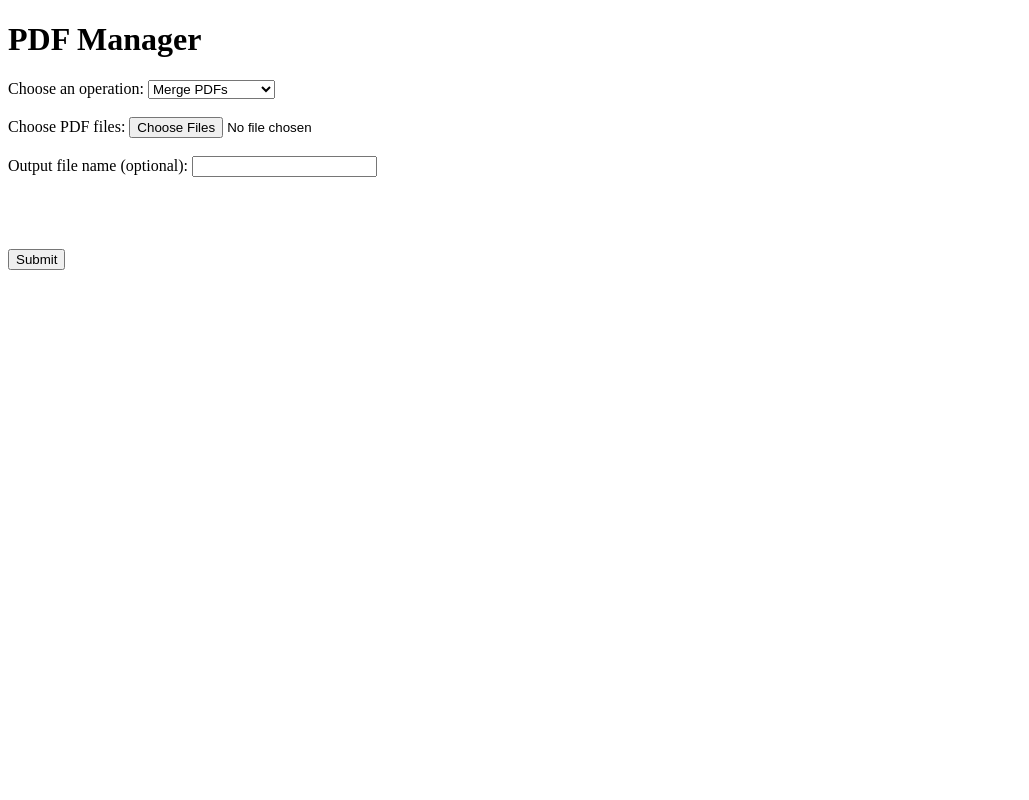
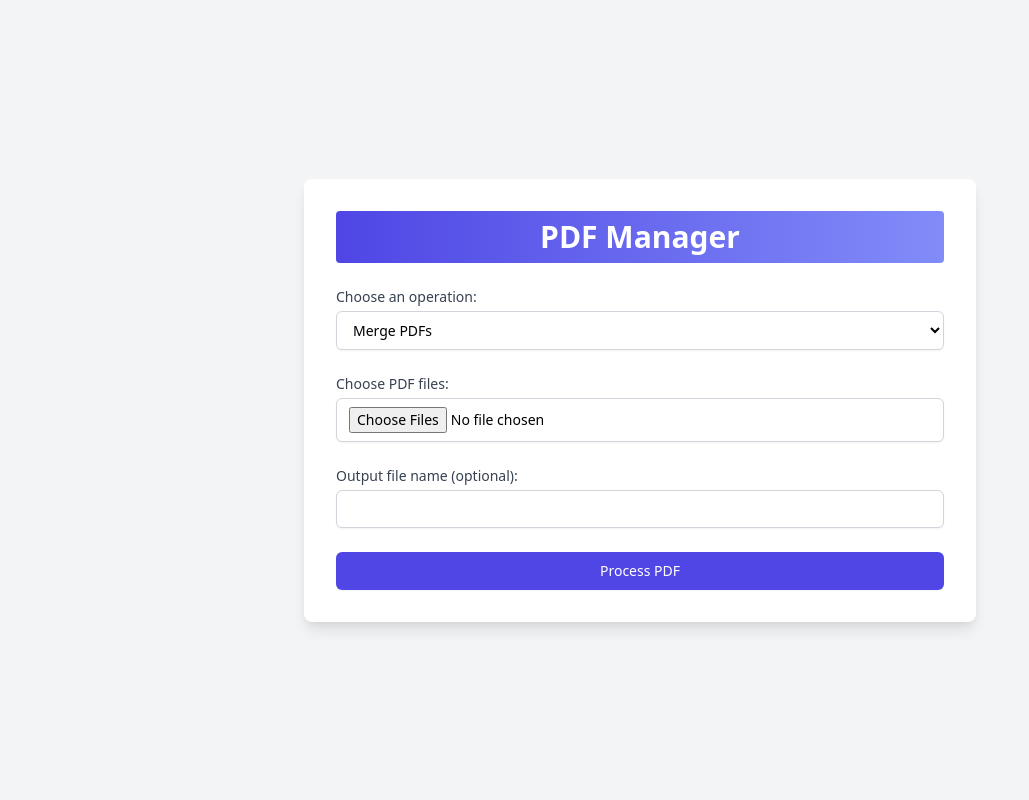
Before and after one commit to mihir0209/file-handling-django, a Django app: page / in a window 1280 px wide. Shown: the whole page, without its empty margins (0-1029 px from the left). Run offline with Django 4.2, Linux system fonts and the light colour scheme; some libraries are stand-ins or nearby versions.

Commit message:
normal commit

```diff
--- a/pdf_app/templates/pdf_manager.html
+++ b/pdf_app/templates/pdf_manager.html
@@ -1,43 +1,27 @@
 <!DOCTYPE html>
-<html>
+<html lang="en">
 <head>
+    <meta charset="UTF-8">
+    <meta name="viewport" content="width=device-width, initial-scale=1.0">
     <title>PDF Manager</title>
-    <script>
-        function showOptions() {
-            // Get selected operation
-            var operation = document.getElementById("operation").value;
-
-            // Hide all optional fields
-            document.getElementById("password_field").style.display = 'none';
-            document.getElementById("page_order_field").style.display = 'none';
-            document.getElementById("rotation_field").style.display = 'none';
-            document.getElementById("metadata_field").style.display = 'none';
-
-            // Show fields based on selected operation
-            if (operation === 'encrypt' || operation === 'decrypt') {
-                document.getElementById("password_field").style.display = 'block';
+    <link href="https://cdnjs.cloudflare.com/ajax/libs/tailwindcss/2.2.19/tailwind.min.css" rel="stylesheet">
+    <script src="https://cdnjs.cloudflare.com/ajax/libs/alpinejs/2.3.0/alpine.js" defer></script>
+    <style>
+        .gradient-bg {
+            background: linear-gradient(90deg, #4f46e5, #818cf8);
         }
-            if (operation === 'rearrange_pages') {
-                document.getElementById("page_order_field").style.display = 'block';
-            }
-            if (operation === 'rotate_pages') {
-                document.getElementById("rotation_field").style.display = 'block';
-            }
-            if (operation === 'add_metadata') {
-                document.getElementById("metadata_field").style.display = 'block';
-            }
-        }
-
-        window.onload = showOptions;
-    </script>
+    </style>
 </head>
-<body>
-    <h1>PDF Manager</h1>
-    <form method="POST" enctype="multipart/form-data">
+<body class="bg-gray-100 font-sans" x-data="{ operation: 'merge' }">
+    <div class="min-h-screen flex items-center justify-center">
+        <div class="bg-white p-8 rounded-lg shadow-lg w-full max-w-2xl">
+            <h1 class="text-3xl font-bold mb-6 text-center gradient-bg text-white py-2 rounded">PDF Manager</h1>
+            <form method="POST" enctype="multipart/form-data" class="space-y-6">
                 {% csrf_token %}
 
-        <label for="operation">Choose an operation:</label>
-        <select name="operation" id="operation" onchange="showOptions()">
+                <div>
+                    <label for="operation" class="block text-sm font-medium text-gray-700">Choose an operation:</label>
+                    <select name="operation" id="operation" x-model="operation" class="mt-1 block w-full py-2 px-3 border border-gray-300 bg-white rounded-md shadow-sm focus:outline-none focus:ring-indigo-500 focus:border-indigo-500 sm:text-sm">
                         <option value="merge">Merge PDFs</option>
                         <option value="split">Split PDF</option>
                         <option value="extract_text">Extract Text</option>
@@ -50,55 +34,53 @@
                         <option value="add_metadata">Add Metadata</option>
                         <option value="optimize">Optimize PDF</option>
                     </select>
-
-        <br><br>
-
-        <label for="pdf_files">Choose PDF files:</label>
-        <input type="file" name="pdf_files" id="pdf_files" multiple>
-
-        <br><br>
-
-        <label for="output_file_name">Output file name (optional):</label>
-        <input type="text" name="output_file_name" id="output_file_name">
-
-        <br><br>
-
-        <!-- Password field (for encrypt/decrypt) -->
-        <div id="password_field" style="display:none;">
-            <label for="password">Password (if applicable):</label>
-            <input type="password" name="password" id="password">
                 </div>
 
-        <br>
-
-        <!-- Page order field (for rearrange pages) -->
-        <div id="page_order_field" style="display:none;">
-            <label for="page_order">Page Order (separated by space):</label>
-            <input type="text" name="page_order" id="page_order">
+                <div>
+                    <label for="pdf_files" class="block text-sm font-medium text-gray-700">Choose PDF files:</label>
+                    <input type="file" name="pdf_files" id="pdf_files" multiple class="mt-1 block w-full py-2 px-3 border border-gray-300 bg-white rounded-md shadow-sm focus:outline-none focus:ring-indigo-500 focus:border-indigo-500 sm:text-sm">
                 </div>
 
-        <br>
-
-        <!-- Rotation angle field (for rotate pages) -->
-        <div id="rotation_field" style="display:none;">
-            <label for="rotation">Rotation angle (in degrees):</label>
-            <input type="number" name="rotation" id="rotation">
+                <!-- Conditional display of Output File Name -->
+                <div x-show="!(operation === 'split' || operation === 'extract_text' || operation === 'extract_images')">
+                    <label for="output_file_name" class="block text-sm font-medium text-gray-700">Output file name (optional):</label>
+                    <input type="text" name="output_file_name" id="output_file_name" class="mt-1 block w-full py-2 px-3 border border-gray-300 bg-white rounded-md shadow-sm focus:outline-none focus:ring-indigo-500 focus:border-indigo-500 sm:text-sm">
                 </div>
 
-        <br>
-
-        <!-- Metadata fields (for add metadata) -->
-        <div id="metadata_field" style="display:none;">
-            <label for="title">Title (for metadata):</label>
-            <input type="text" name="title" id="title">
-
-            <br><br>
-
-            <label for="author">Author (for metadata):</label>
-            <input type="text" name="author" id="author">
+                <!-- Password field for encryption or decryption -->
+                <div x-show="operation === 'encrypt' || operation === 'decrypt'">
+                    <label for="password" class="block text-sm font-medium text-gray-700">Password:</label>
+                    <input type="password" name="password" id="password" class="mt-1 block w-full py-2 px-3 border border-gray-300 bg-white rounded-md shadow-sm focus:outline-none focus:ring-indigo-500 focus:border-indigo-500 sm:text-sm">
                 </div>
 
-        <button type="submit">Submit</button>
+                <!-- Page order field for rearrange pages -->
+                <div x-show="operation === 'rearrange_pages'">
+                    <label for="page_order" class="block text-sm font-medium text-gray-700">Page Order (separated by space):</label>
+                    <input type="text" name="page_order" id="page_order" class="mt-1 block w-full py-2 px-3 border border-gray-300 bg-white rounded-md shadow-sm focus:outline-none focus:ring-indigo-500 focus:border-indigo-500 sm:text-sm">
+                </div>
+
+                <!-- Rotation angle field for rotate pages -->
+                <div x-show="operation === 'rotate_pages'">
+                    <label for="rotation" class="block text-sm font-medium text-gray-700">Rotation angle (in degrees):</label>
+                    <input type="number" name="rotation" id="rotation" class="mt-1 block w-full py-2 px-3 border border-gray-300 bg-white rounded-md shadow-sm focus:outline-none focus:ring-indigo-500 focus:border-indigo-500 sm:text-sm">
+                </div>
+
+                <!-- Metadata fields for adding metadata -->
+                <div x-show="operation === 'add_metadata'">
+                    <label for="title" class="block text-sm font-medium text-gray-700">Title (for metadata):</label>
+                    <input type="text" name="title" id="title" class="mt-1 block w-full py-2 px-3 border border-gray-300 bg-white rounded-md shadow-sm focus:outline-none focus:ring-indigo-500 focus:border-indigo-500 sm:text-sm">
+
+                    <label for="author" class="block text-sm font-medium text-gray-700 mt-4">Author (for metadata):</label>
+                    <input type="text" name="author" id="author" class="mt-1 block w-full py-2 px-3 border border-gray-300 bg-white rounded-md shadow-sm focus:outline-none focus:ring-indigo-500 focus:border-indigo-500 sm:text-sm">
+                </div>
+
+                <div>
+                    <button type="submit" class="w-full flex justify-center py-2 px-4 border border-transparent rounded-md shadow-sm text-sm font-medium text-white bg-indigo-600 hover:bg-indigo-700 focus:outline-none focus:ring-2 focus:ring-offset-2 focus:ring-indigo-500">
+                        Process PDF
+                    </button>
+                </div>
             </form>
+        </div>
+    </div>
 </body>
 </html>
--- a/pdf_app/views.py
+++ b/pdf_app/views.py
@@ -1,193 +1,180 @@
 from django.shortcuts import render
 from django.core.files.storage import FileSystemStorage
-from django.http import HttpResponse, JsonResponse
+from django.http import HttpResponse, FileResponse
 import PyPDF2
 import os
 import fitz
 import pdfplumber
+import zipfile
+import io
 
 def pdf_manager(request):
     if request.method == 'POST':
-        # Get the selected operation from the dropdown
         operation = request.POST.get('operation')
-
-        # Handle file upload
         uploaded_files = request.FILES.getlist('pdf_files')
         output_file_name = request.POST.get('output_file_name', 'output.pdf')
 
-        # Save uploaded files
         fs = FileSystemStorage()
         pdf_paths = []
         for uploaded_file in uploaded_files:
             filename = fs.save(uploaded_file.name, uploaded_file)
             pdf_paths.append(os.path.join(fs.location, filename))
 
-        # Initialize output path
-        output_path = ""
+        output_buffer = io.BytesIO()
 
-        # Perform action based on operation selection
         match operation:
             case 'merge':
-                output_path = os.path.join(fs.location, output_file_name)
-                merge_pdfs_helper(pdf_paths, output_path)
+                merge_pdfs_helper(pdf_paths, output_buffer)
+                response = FileResponse(output_buffer, as_attachment=True, filename=output_file_name)
 
             case 'split':
-                output_dir = os.path.join(fs.location, "split_output")
-                split_pdfs_helper(pdf_paths[0], output_dir)
+                zip_buffer = io.BytesIO()
+                split_pdfs_helper(pdf_paths[0], zip_buffer)
+                response = FileResponse(zip_buffer, as_attachment=True, filename='split_output.zip')
 
             case 'extract_text':
-                output_text_path = os.path.join(fs.location, "extracted_text.txt")
-                extract_text_helper(pdf_paths[0], output_text_path)
-                with open(output_text_path, 'r') as f:
-                    response = HttpResponse(f.read(), content_type='text/plain')
-                    response['Content-Disposition'] = f'attachment; filename="extracted_text.txt"'
-                    return response
+                extract_text_helper(pdf_paths[0], output_buffer)
+                response = FileResponse(output_buffer, as_attachment=True, filename='extracted_text.txt')
 
             case 'extract_images':
-                output_images_path = os.path.join(fs.location, "extracted_images")
-                extract_images_helper(pdf_paths[0], output_images_path)
+                zip_buffer = io.BytesIO()
+                extract_images_helper(pdf_paths[0], zip_buffer)
+                response = FileResponse(zip_buffer, as_attachment=True, filename='extracted_images.zip')
 
             case 'encrypt':
                 password = request.POST.get('password')
-                output_path = os.path.join(fs.location, output_file_name)
-                encrypt_pdf_helper(pdf_paths[0], output_path, password)
+                encrypt_pdf_helper(pdf_paths[0], output_buffer, password)
+                response = FileResponse(output_buffer, as_attachment=True, filename=output_file_name)
 
             case 'decrypt':
                 password = request.POST.get('password')
-                output_path = os.path.join(fs.location, output_file_name)
-                decrypt_pdf_helper(pdf_paths[0], output_path, password)
+                decrypt_pdf_helper(pdf_paths[0], output_buffer, password)
+                response = FileResponse(output_buffer, as_attachment=True, filename=output_file_name)
 
             case 'rearrange_pages':
                 page_order = list(map(int, request.POST.get('page_order').split()))
-                output_path = os.path.join(fs.location, output_file_name)
-                rearrange_pages_helper(pdf_paths[0], output_path, page_order)
+                rearrange_pages_helper(pdf_paths[0], output_buffer, page_order)
+                response = FileResponse(output_buffer, as_attachment=True, filename=output_file_name)
 
             case 'rotate_pages':
                 rotation = int(request.POST.get('rotation'))
-                output_path = os.path.join(fs.location, output_file_name)
-                rotate_pages_helper(pdf_paths[0], output_path, rotation)
+                rotate_pages_helper(pdf_paths[0], output_buffer, rotation)
+                response = FileResponse(output_buffer, as_attachment=True, filename=output_file_name)
 
             case 'read_metadata':
-
-                return HttpResponse(read_metadata_helper(pdf_paths[0]))
+                metadata = read_metadata_helper(pdf_paths[0])
+                response = HttpResponse(metadata, content_type='text/plain')
+                response['Content-Disposition'] = f'attachment; filename="metadata.txt"'
 
             case 'add_metadata':
                 title = request.POST.get('title')
                 author = request.POST.get('author')
-                output_path = os.path.join(fs.location, output_file_name)
-                add_metadata_helper(pdf_paths[0], output_path, title, author)
+                add_metadata_helper(pdf_paths[0], output_buffer, title, author)
+                response = FileResponse(output_buffer, as_attachment=True, filename=output_file_name)
 
             case 'optimize':
-                output_path = os.path.join(fs.location, output_file_name)
-                optimize_pdf_helper(pdf_paths[0], output_path)
+                optimize_pdf_helper(pdf_paths[0], output_buffer)
+                response = FileResponse(output_buffer, as_attachment=True, filename=output_file_name)
 
-        # Prepare file for download if applicable
-        if os.path.exists(output_path):
-            with open(output_path, 'rb') as f:
-                response = HttpResponse(f.read(), content_type='application/pdf')
-                response['Content-Disposition'] = f'attachment; filename="{output_file_name}"'
-                return response
+        # Clean up temporary files
+        for pdf_path in pdf_paths:
+            os.remove(pdf_path)
+
+        return response
 
     return render(request, 'pdf_manager.html')
 
-def merge_pdfs_helper(pdf_list, output_path):
+def merge_pdfs_helper(pdf_list, output_buffer):
     pdf_writer = PyPDF2.PdfWriter()
     for pdf in pdf_list:
         pdf_reader = PyPDF2.PdfReader(pdf)
+        for page in pdf_reader.pages:
+            pdf_writer.add_page(page)
+    pdf_writer.write(output_buffer)
+    output_buffer.seek(0)
+
+def split_pdfs_helper(pdf_path, zip_buffer):
+    pdf_reader = PyPDF2.PdfReader(pdf_path)
+    with zipfile.ZipFile(zip_buffer, 'w') as zf:
         for page_num in range(len(pdf_reader.pages)):
+            pdf_writer = PyPDF2.PdfWriter()
             pdf_writer.add_page(pdf_reader.pages[page_num])
-    with open(output_path, 'wb') as out:
-        pdf_writer.write(out)
+            page_buffer = io.BytesIO()
+            pdf_writer.write(page_buffer)
+            page_buffer.seek(0)
+            zf.writestr(f"page_{page_num + 1}.pdf", page_buffer.getvalue())
+    zip_buffer.seek(0)
 
-def split_pdfs_helper(pdf_path, output_dir):
-    os.makedirs(output_dir, exist_ok=True)
-    pdf_reader = PyPDF2.PdfReader(pdf_path)
-    for page_num in range(len(pdf_reader.pages)):
-        pdf_writer = PyPDF2.PdfWriter()
-        pdf_writer.add_page(pdf_reader.pages[page_num])
-        output_path = os.path.join(output_dir, f"page_{page_num + 1}.pdf")
-        with open(output_path, 'wb') as out:
-            pdf_writer.write(out)
-
-def extract_text_helper(pdf_path, output_text_path):
+def extract_text_helper(pdf_path, output_buffer):
     with pdfplumber.open(pdf_path) as pdf:
         full_text = '\n'.join(page.extract_text() for page in pdf.pages if page.extract_text())
-    with open(output_text_path, 'w') as out:
-        out.write(full_text)
+    output_buffer.write(full_text.encode())
+    output_buffer.seek(0)
 
-def extract_images_helper(pdf_path, output_images_path):
-    os.makedirs(output_images_path, exist_ok=True)
+def extract_images_helper(pdf_path, zip_buffer):
     doc = fitz.open(pdf_path)
-    for page in range(len(doc)):
-        images = doc.load_page(page).get_images(full=True)
-        for img_index, image in enumerate(images):
-            xref = image[0]
-            base_image = doc.extract_image(xref)
-            image_filename = os.path.join(output_images_path, f"image_{page + 1}_{img_index + 1}.{base_image['ext']}")
-            with open(image_filename, "wb") as f:
-                f.write(base_image["image"])
+    with zipfile.ZipFile(zip_buffer, 'w') as zf:
+        for page_num in range(len(doc)):
+            for img_index, img in enumerate(doc.get_page_images(page_num)):
+                xref = img[0]
+                base_image = doc.extract_image(xref)
+                image_bytes = base_image["image"]
+                zf.writestr(f"image_p{page_num + 1}_{img_index + 1}.{base_image['ext']}", image_bytes)
+    zip_buffer.seek(0)
 
-def encrypt_pdf_helper(input_pdf, output_pdf, password):
+def encrypt_pdf_helper(input_pdf, output_buffer, password):
+    pdf_reader = PyPDF2.PdfReader(input_pdf)
     pdf_writer = PyPDF2.PdfWriter()
-    pdf_reader = PyPDF2.PdfReader(input_pdf)
-    for page_num in range(len(pdf_reader.pages)):
-        pdf_writer.add_page(pdf_reader.pages[page_num])
-    pdf_writer.encrypt(user_pwd=password, use_128bit=True)
-    with open(output_pdf, 'wb') as out:
-        pdf_writer.write(out)
+    for page in pdf_reader.pages:
+        pdf_writer.add_page(page)
+    pdf_writer.encrypt(password)
+    pdf_writer.write(output_buffer)
+    output_buffer.seek(0)
 
-def decrypt_pdf_helper(input_pdf, output_pdf, password):
+def decrypt_pdf_helper(input_pdf, output_buffer, password):
     pdf_reader = PyPDF2.PdfReader(input_pdf)
     pdf_reader.decrypt(password)
     pdf_writer = PyPDF2.PdfWriter()
-    for page_num in range(len(pdf_reader.pages)):
-        pdf_writer.add_page(pdf_reader.pages[page_num])
-    with open(output_pdf, 'wb') as out:
-        pdf_writer.write(out)
+    for page in pdf_reader.pages:
+        pdf_writer.add_page(page)
+    pdf_writer.write(output_buffer)
+    output_buffer.seek(0)
 
-def rearrange_pages_helper(input_pdf, output_pdf, page_order):
+def rearrange_pages_helper(input_pdf, output_buffer, page_order):
     pdf_reader = PyPDF2.PdfReader(input_pdf)
     pdf_writer = PyPDF2.PdfWriter()
     for page_num in page_order:
-        pdf_writer.add_page(pdf_reader.pages[page_num])
-    with open(output_pdf, 'wb') as out:
-        pdf_writer.write(out)
+        pdf_writer.add_page(pdf_reader.pages[page_num - 1])
+    pdf_writer.write(output_buffer)
+    output_buffer.seek(0)
 
-def rotate_pages_helper(input_pdf, output_pdf, rotation):
+def rotate_pages_helper(input_pdf, output_buffer, rotation):
     pdf_reader = PyPDF2.PdfReader(input_pdf)
     pdf_writer = PyPDF2.PdfWriter()
-    for page_num in range(len(pdf_reader.pages)):
-        page = pdf_reader.pages[page_num]
+    for page in pdf_reader.pages:
         page.rotate(rotation)
         pdf_writer.add_page(page)
-    with open(output_pdf, 'wb') as out:
-        pdf_writer.write(out)
+    pdf_writer.write(output_buffer)
+    output_buffer.seek(0)
 
 def read_metadata_helper(input_pdf):
     pdf_reader = PyPDF2.PdfReader(input_pdf)
     metadata = pdf_reader.metadata
-    response_content = "<html><body>"
-    response_content += "<h1>PDF Metadata</h1>"
-    response_content += "<ul>"
+    return '\n'.join(f"{key}: {value}" for key, value in metadata.items())
 
-    for key, value in metadata.items():
-        response_content += f"<li><strong>{key}:</strong> {value}</li>"
-
-    response_content += "</ul>"
-    response_content += "</body></html>"
-
-    # Return metadata as an HTML response
-    return HttpResponse(response_content, content_type='text/html')
-
-def add_metadata_helper(input_pdf, output_pdf, title, author):
+def add_metadata_helper(input_pdf, output_buffer, title, author):
     pdf_reader = PyPDF2.PdfReader(input_pdf)
     pdf_writer = PyPDF2.PdfWriter()
-    for page_num in range(len(pdf_reader.pages)):
-        pdf_writer.add_page(pdf_reader.pages[page_num])
-    pdf_writer.add_metadata({'/Title': title, '/Author': author})
-    with open(output_pdf, 'wb') as out:
-        pdf_writer.write(out)
+    for page in pdf_reader.pages:
+        pdf_writer.add_page(page)
+    pdf_writer.add_metadata({
+        '/Title': title,
+        '/Author': author
+    })
+    pdf_writer.write(output_buffer)
+    output_buffer.seek(0)
 
-def optimize_pdf_helper(input_file, output_file):
-    pdf = fitz.open(input_file)
-    pdf.save(output_file, garbage=3, deflate=True)
+def optimize_pdf_helper(input_pdf, output_buffer):
+    doc = fitz.open(input_pdf)
+    doc.save(output_buffer, garbage=4, deflate=True, clean=True)
+    output_buffer.seek(0)
```
Lines whose indentation alone changed are shown as unchanged.
